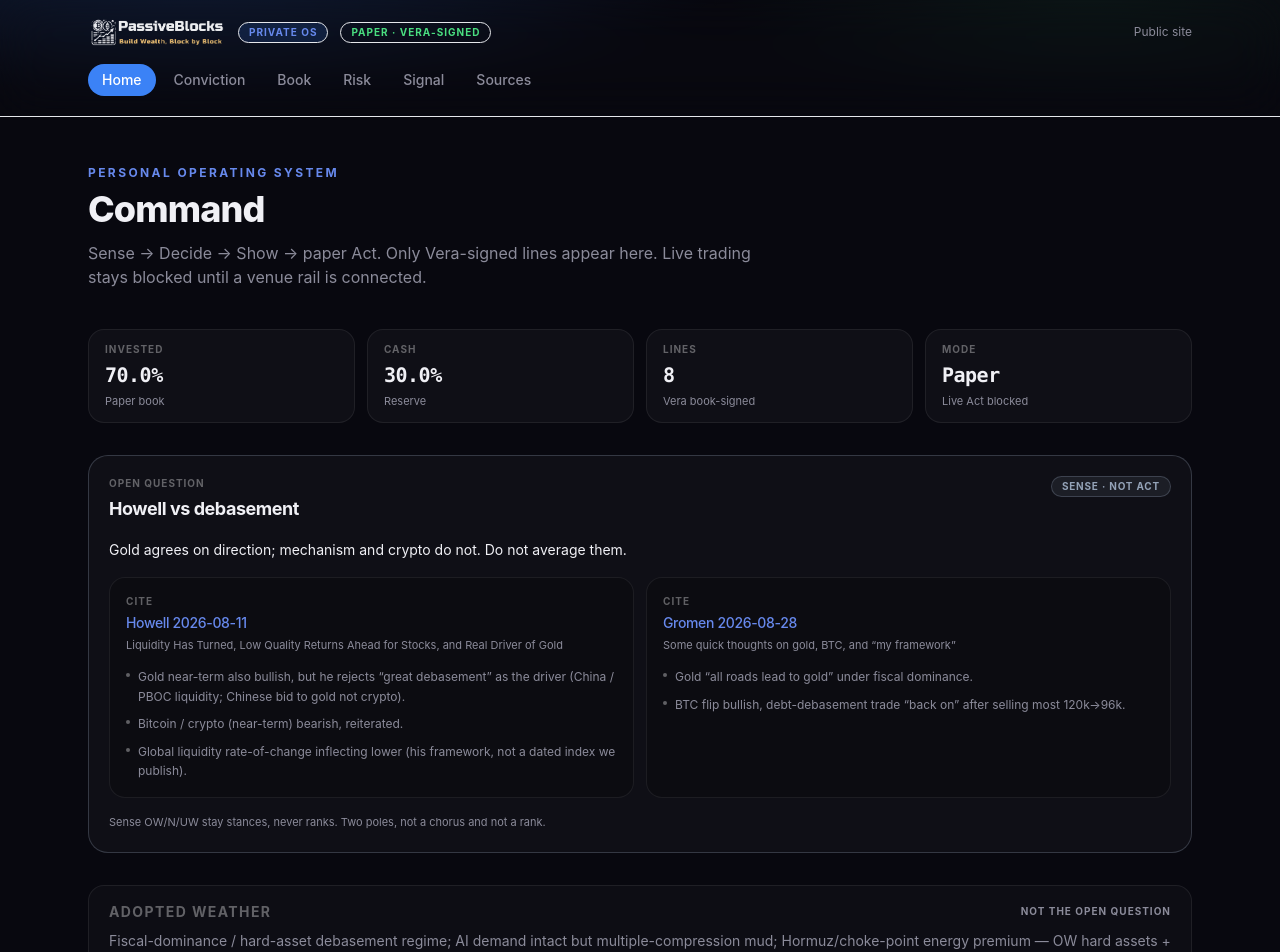
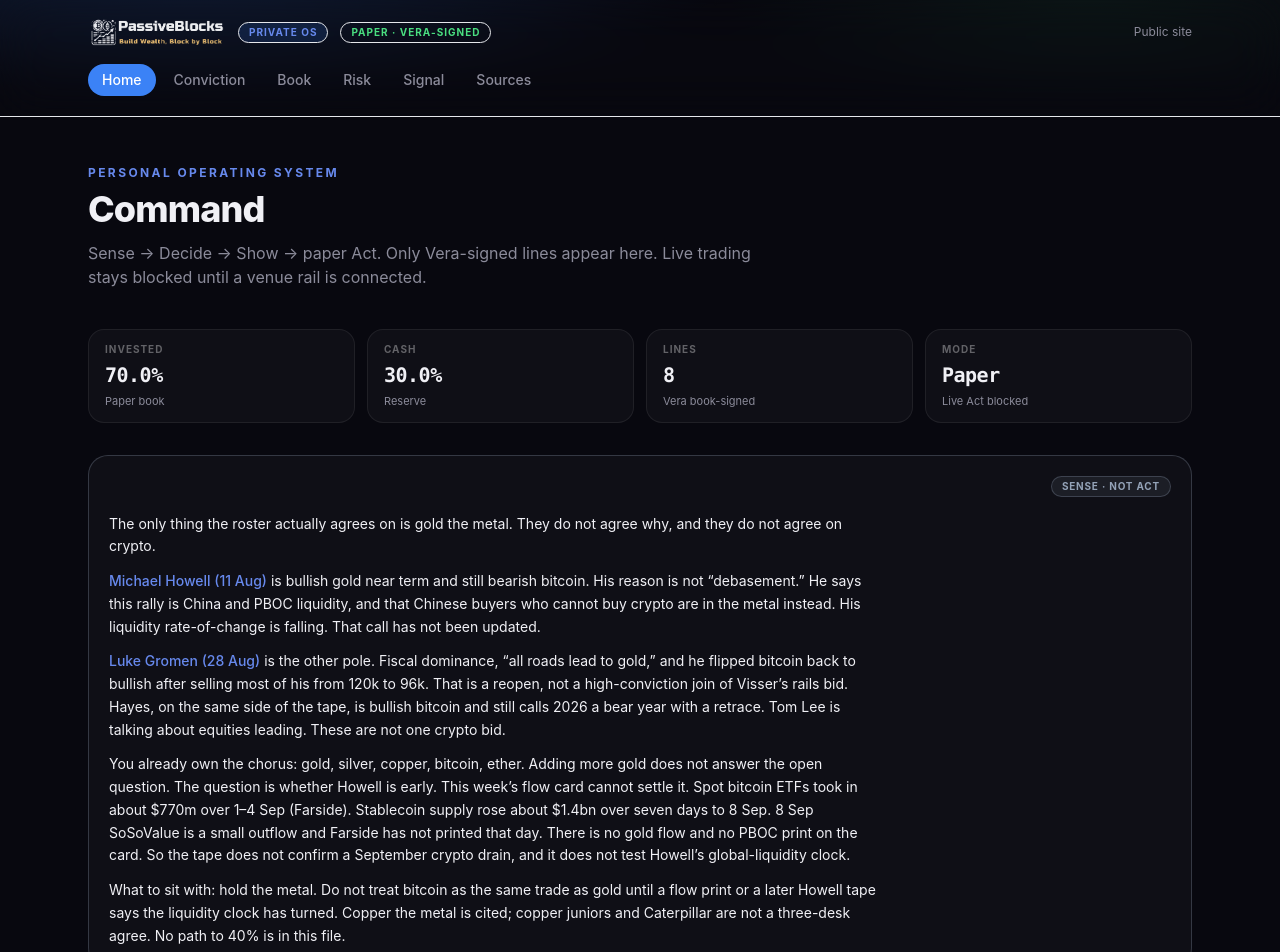
Before and after one commit to ghodzilla/passiveblocks-web, a Next.js app: page /os in a window 1280 px wide. Shown: the top 952 px of the page. Built offline with nearby package versions, Linux system fonts and the light colour scheme.

Commit message:
fix(os): replace split stamps with the argument

```diff
--- a/components/os/RosterSplit.tsx
+++ b/components/os/RosterSplit.tsx
@@ -1,37 +1,22 @@
 import type { ReactNode } from 'react';
 
-export const SPLIT_COPY = {
-  kicker: 'Open question',
-  line: 'Gold agrees on direction; mechanism and crypto do not.',
-  doNotAverage: 'Do not average them.',
-  stanceLaw: 'Sense OW/N/UW stay stances, never ranks.',
-  howell: {
-    figure: 'Howell',
+const HOWELL = {
   date: '2026-08-11',
   url: 'https://www.youtube.com/watch?v=FPB4Z1KhE3s',
   title: 'Liquidity Has Turned, Low Quality Returns Ahead for Stocks, and Real Driver of Gold',
-    points: [
-      'Gold near-term also bullish, but he rejects “great debasement” as the driver (China / PBOC liquidity; Chinese bid to gold not crypto).',
-      'Bitcoin / crypto (near-term) bearish, reiterated.',
-      'Global liquidity rate-of-change inflecting lower (his framework, not a dated index we publish).',
-    ],
-  },
-  gromen: {
-    figure: 'Gromen',
+} as const;
+
+const GROMEN = {
   date: '2026-08-28',
   url: 'https://www.youtube.com/watch?v=R1VLmuXYU3o',
   title: 'Some quick thoughts on gold, BTC, and “my framework”',
-    points: [
-      'Gold “all roads lead to gold” under fiscal dominance.',
-      'BTC flip bullish, debt-debasement trade “back on” after selling most 120k→96k.',
-    ],
-  },
 } as const;
 
-function CiteLink({ href, children }: { href: string; children: ReactNode }) {
+function CiteLink({ href, title, children }: { href: string; title: string; children: ReactNode }) {
   return (
     <a
       href={href}
+      title={title}
       target="_blank"
       rel="noreferrer"
       className="font-medium text-[var(--accent-soft)] underline-offset-2 hover:underline"
@@ -41,39 +26,43 @@ function CiteLink({ href, children }: { href: string; children: ReactNode }) {
   );
 }
 
-function Pole({
-  figure,
-  date,
-  url,
-  title,
-  points,
-}: {
-  figure: string;
-  date: string;
-  url: string;
-  title: string;
-  points: readonly string[];
-}) {
+function LeadProse({ compact = false }: { compact?: boolean }) {
+  const body = compact
+    ? 'space-y-2.5 text-xs leading-relaxed text-foreground'
+    : 'max-w-3xl space-y-3 text-sm leading-relaxed text-foreground';
+
   return (
-    <article className="rounded-[var(--radius-lg)] border border-[var(--border)] bg-black/20 p-4">
-      <p className="text-[10px] font-bold uppercase tracking-widest text-[var(--muted-foreground)]">
-        Cite
+    <div className={body}>
+      <p>
+        The only thing the roster actually agrees on is gold the metal. They do not agree why, and they
+        do not agree on crypto.
       </p>
-      <h3 className="mt-1 text-sm font-semibold tracking-tight text-foreground">
-        <CiteLink href={url}>
-          {figure} {date}
+      <p>
+        <CiteLink href={HOWELL.url} title={`${HOWELL.title} (${HOWELL.date})`}>
+          Michael Howell (11 Aug)
         </CiteLink>
-      </h3>
-      <p className="mt-1 text-[11px] leading-relaxed text-[var(--muted)]">{title}</p>
-      <ul className="mt-3 space-y-2">
-        {points.map((point) => (
-          <li key={point} className="flex gap-2 text-xs leading-relaxed text-[var(--muted)]">
-            <span className="mt-1.5 h-1 w-1 shrink-0 rounded-full bg-[var(--muted-foreground)]" />
-            <span>{point}</span>
-          </li>
-        ))}
-      </ul>
-    </article>
+        {' is bullish gold near term and still bearish bitcoin. His reason is not “debasement.” He says this rally is China and PBOC liquidity, and that Chinese buyers who cannot buy crypto are in the metal instead. His liquidity rate-of-change is falling. That call has not been updated.'}
+      </p>
+      <p>
+        <CiteLink href={GROMEN.url} title={`${GROMEN.title} (${GROMEN.date})`}>
+          Luke Gromen (28 Aug)
+        </CiteLink>
+        {' is the other pole. Fiscal dominance, “all roads lead to gold,” and he flipped bitcoin back to bullish after selling most of his from 120k to 96k. That is a reopen, not a high-conviction join of Visser’s rails bid. Hayes, on the same side of the tape, is bullish bitcoin and still calls 2026 a bear year with a retrace. Tom Lee is talking about equities leading. These are not one crypto bid.'}
+      </p>
+      <p>
+        You already own the chorus: gold, silver, copper, bitcoin, ether. Adding more gold does not
+        answer the open question. The question is whether Howell is early. This week’s flow card cannot
+        settle it. Spot bitcoin ETFs took in about $770m over 1–4 Sep (Farside). Stablecoin supply rose
+        about $1.4bn over seven days to 8 Sep. 8 Sep SoSoValue is a small outflow and Farside has not
+        printed that day. There is no gold flow and no PBOC print on the card. So the tape does not
+        confirm a September crypto drain, and it does not test Howell’s global-liquidity clock.
+      </p>
+      <p>
+        What to sit with: hold the metal. Do not treat bitcoin as the same trade as gold until a flow
+        print or a later Howell tape says the liquidity clock has turned. Copper the metal is cited;
+        copper juniors and Caterpillar are not a three-desk agree. No path to 40% is in this file.
+      </p>
+    </div>
   );
 }
 
@@ -90,53 +79,20 @@ export function RosterSplit({
   if (variant === 'banner') {
     return (
       <section className="mb-4 rounded-[var(--radius-lg)] border border-[var(--os-show-border)] bg-[var(--os-show-bg)] px-4 py-3">
-        <div className="flex flex-wrap items-center justify-between gap-2">
-          <p className="text-[10px] font-bold uppercase tracking-widest text-[var(--muted-foreground)]">
-            {SPLIT_COPY.kicker} · Howell vs debasement
-          </p>
+        <div className="mb-2 flex flex-wrap items-center justify-end gap-2">
           <span className={stampClass}>{stampLabel}</span>
         </div>
-        <p className="mt-2 text-sm leading-relaxed text-foreground">
-          {SPLIT_COPY.line} {SPLIT_COPY.doNotAverage}
-        </p>
-        <p className="mt-2 text-xs leading-relaxed text-[var(--muted)]">
-          <CiteLink href={SPLIT_COPY.howell.url}>Howell {SPLIT_COPY.howell.date}</CiteLink>
-          {' — gold near-term also bullish; rejects “great debasement” (China / PBOC liquidity; Chinese bid to gold not crypto). '}
-          <span className="text-foreground">Bitcoin / crypto (near-term)</span>
-          {' bearish, reiterated. Global liquidity rate-of-change inflecting lower (his framework, not a dated index we publish). '}
-          <CiteLink href={SPLIT_COPY.gromen.url}>Gromen {SPLIT_COPY.gromen.date}</CiteLink>
-          {' — gold “all roads lead to gold” under fiscal dominance; BTC flip bullish, debt-debasement trade “back on” after selling most 120k→96k.'}
-        </p>
-        <p className="mt-2 text-[11px] text-[var(--muted)]">
-          {SPLIT_COPY.stanceLaw} Does not reorder Show scores or Act weights.
-        </p>
+        <LeadProse compact />
       </section>
     );
   }
 
   return (
     <section className="mb-8 rounded-[var(--radius-xl)] border border-[var(--os-sense-border)] bg-[var(--surface)] p-5">
-      <div className="mb-4 flex flex-wrap items-start justify-between gap-3">
-        <div>
-          <p className="text-[10px] font-bold uppercase tracking-widest text-[var(--muted-foreground)]">
-            {SPLIT_COPY.kicker}
-          </p>
-          <h2 className="mt-1 text-lg font-bold tracking-tight text-foreground">
-            Howell vs debasement
-          </h2>
-        </div>
+      <div className="mb-4 flex flex-wrap items-center justify-end gap-3">
         <span className={stampClass}>{stampLabel}</span>
       </div>
-      <p className="max-w-3xl text-sm leading-relaxed text-foreground">
-        {SPLIT_COPY.line} {SPLIT_COPY.doNotAverage}
-      </p>
-      <div className="mt-4 grid gap-3 lg:grid-cols-2">
-        <Pole {...SPLIT_COPY.howell} />
-        <Pole {...SPLIT_COPY.gromen} />
-      </div>
-      <p className="mt-4 text-[11px] leading-relaxed text-[var(--muted)]">
-        {SPLIT_COPY.stanceLaw} Two poles, not a chorus and not a rank.
-      </p>
+      <LeadProse />
     </section>
   );
 }
```
Lines whose indentation alone changed are shown as unchanged.
